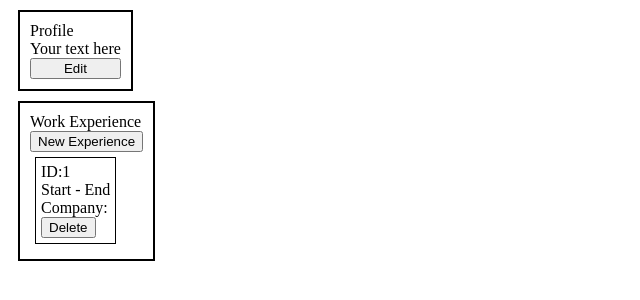
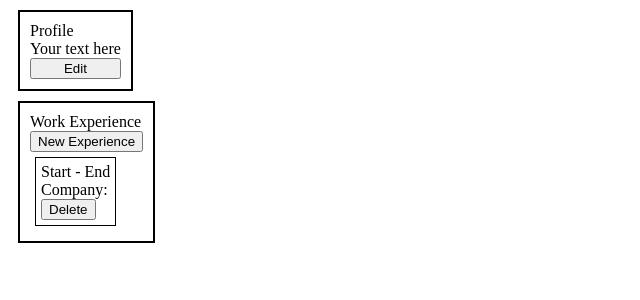
Before and after one commit to feindreh/cv-project, a React (Create React App) app: page / in a window 1280 px wide. Both pictures are taken after a click on the button "New Experience". Shown: the top 300 px of the page, without its empty margins (0-640 px from the left). Built offline with nearby package versions, Linux system fonts and the light colour scheme.

Commit message:
delete dev console.log + id

```diff
--- a/src/components/experience/experience.js
+++ b/src/components/experience/experience.js
@@ -32,7 +32,6 @@ class Experience extends Component{
     this.setState({
       xp:this.state.xp.filter((xp) => xp.id !== Id)
     })
-    console.log(this.state)
   }
 
   render(){
--- a/src/components/experience/singleXp.js
+++ b/src/components/experience/singleXp.js
@@ -16,7 +16,6 @@ class SingleXp extends Component{
 
           return(
               <div className="xp">
-               <div>ID:{this.props.exp.id}</div>
                <div>Start {start} - End {end}</div>
                <div>{name}</div>
                <div>Company:{company}</div>
```
